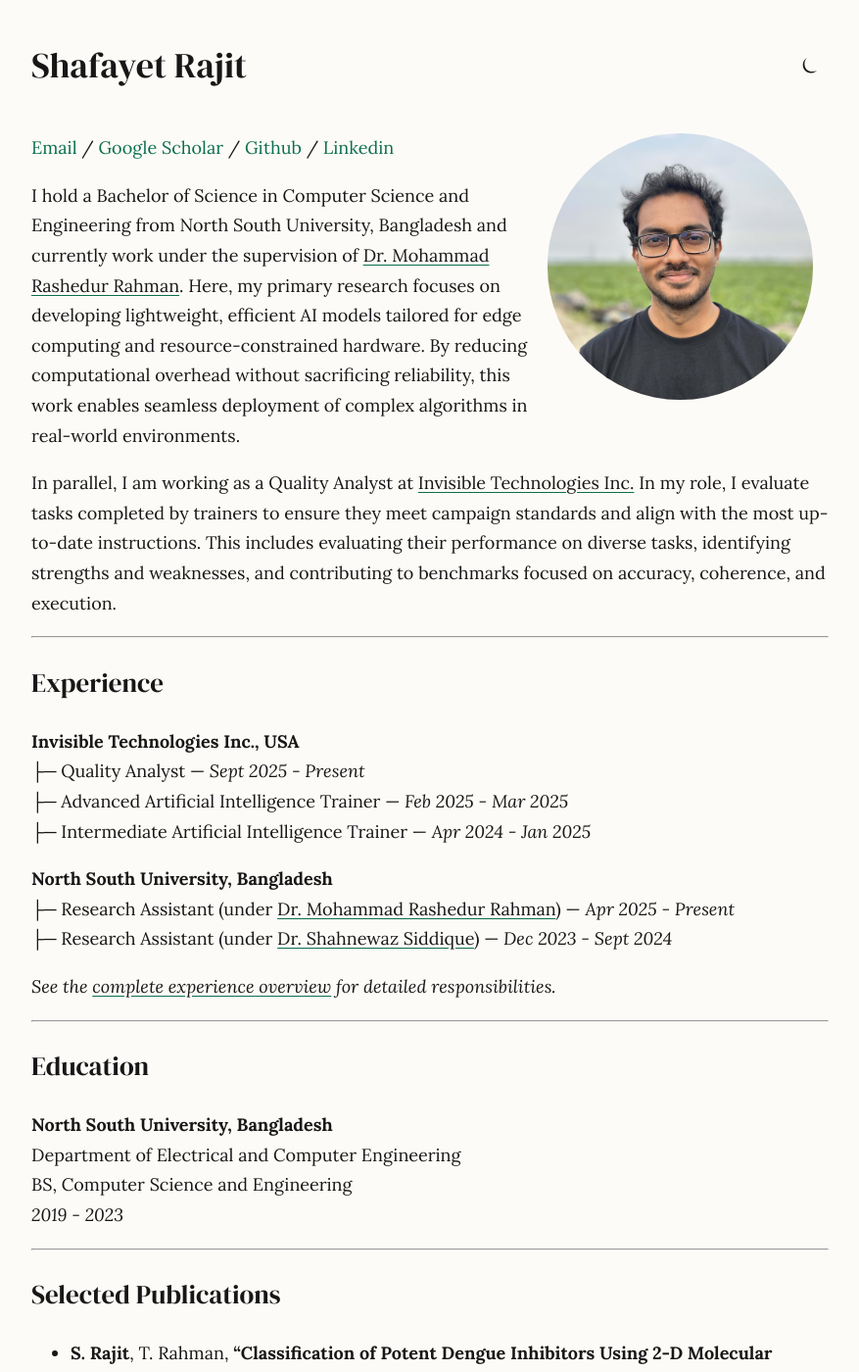
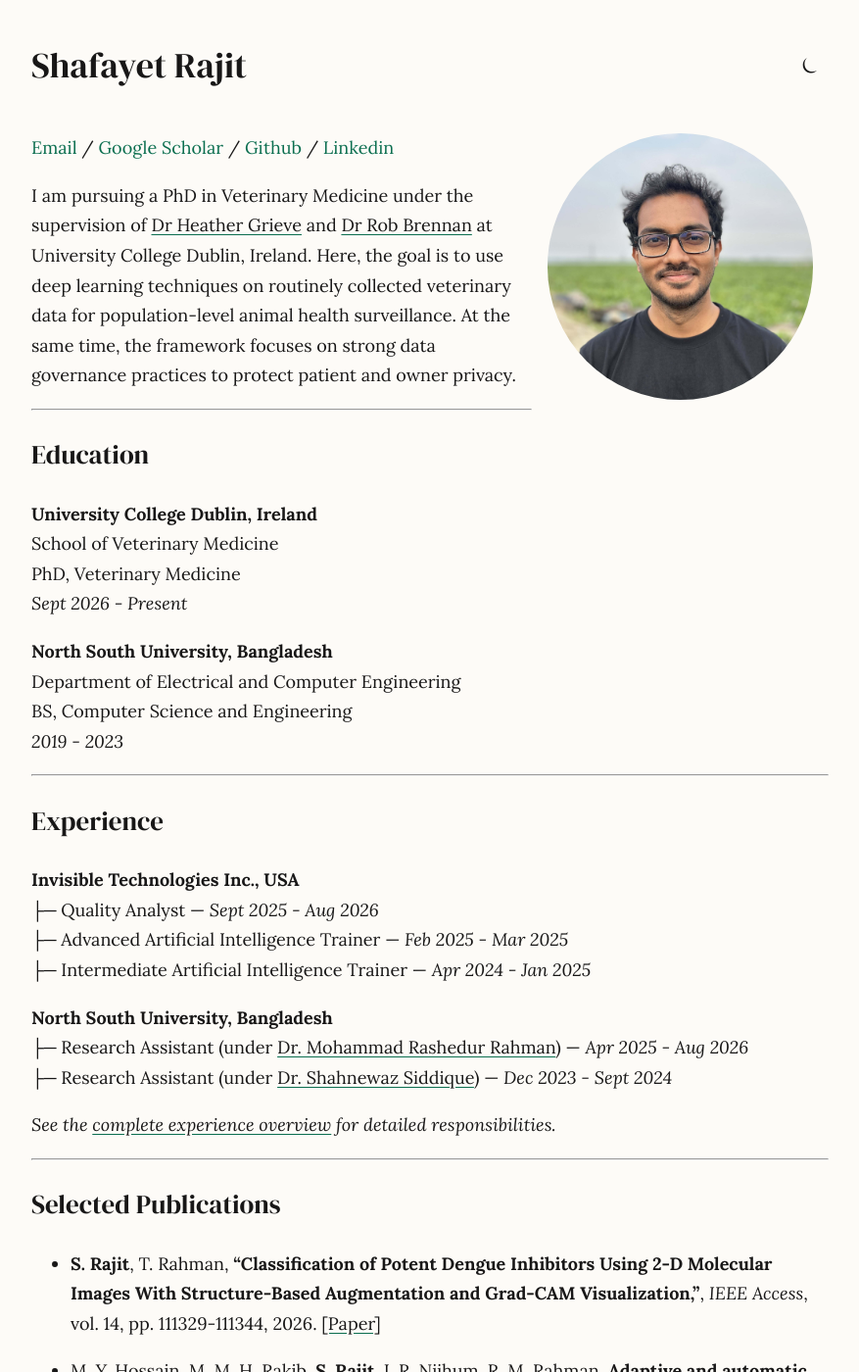
Before and after one commit to ShafayetRajit/shafayetrajit.github.io, a Jekyll site: the page built from index.md, in a window 1280 px wide and 1400 px high. Shown: the whole window at 98% size, without its empty margins (201-1078 px from the left). Built offline with Jekyll 4.4.1, drawn with Linux system fonts in a browser that asks for light colours.

Commit message:
updating information

```diff
--- a/index.md
+++ b/index.md
@@ -8,32 +8,31 @@
 ---
 <a href="mailto:shafayet.rajit.101@gmail.com" class="link-plain">Email</a> / <a href="http://scholar.google.com/citations?user=u0oB9uQAAAAJ" class="link-plain">Google Scholar</a> / <a href="http://github.com/ShafayetRajit" class="link-plain">Github</a> / <a href="http://linkedin.com/in/shafayetrajit" class="link-plain">Linkedin</a>
 
-I hold a Bachelor of Science in Computer Science and Engineering from North South University, Bangladesh and currently work under the supervision of [Dr. Mohammad Rashedur Rahman](https://ece.northsouth.edu/people/rashedur-rahman/). Here, my primary research focuses on developing lightweight, efficient AI models tailored for edge computing and resource-constrained hardware. By reducing computational overhead without sacrificing reliability, this work enables seamless deployment of complex algorithms in real-world environments.
+I am pursuing a PhD in Veterinary Medicine under the supervision of [Dr Heather Grieve](https://people.ucd.ie/heather.grieve) and [Dr Rob Brennan](https://people.ucd.ie/rob.brennan) at University College Dublin, Ireland. Here, the goal is to use deep learning techniques on routinely collected veterinary data for population-level animal health surveillance. At the same time, the framework focuses on strong data governance practices to protect patient and owner privacy.
 
+<hr>
 
-In parallel, I am working as a Quality Analyst at [Invisible Technologies Inc.](https://www.invisible.co/) In my role, I evaluate tasks completed by trainers to ensure they meet campaign standards and align with the most up-to-date instructions. This includes evaluating their performance on diverse tasks, identifying strengths and weaknesses, and contributing to benchmarks focused on accuracy, coherence, and execution.
+## Education
+
+**University College Dublin, Ireland** <br> School of Veterinary Medicine <br> PhD, Veterinary Medicine <br> *Sept 2026 - Present*
+
+**North South University, Bangladesh** <br> Department of Electrical and Computer Engineering <br> BS, Computer Science and Engineering <br> *2019 - 2023*
 
 <hr>
 
 ## Experience
 
 **Invisible Technologies Inc., USA** <br>
-├─ Quality Analyst &mdash; *Sept 2025 - Present*<br>
+├─ Quality Analyst &mdash; *Sept 2025 - Aug 2026*<br>
 ├─ Advanced Artificial Intelligence Trainer &mdash; *Feb 2025 - Mar 2025*<br>
 ├─ Intermediate Artificial Intelligence Trainer &mdash; *Apr 2024 - Jan 2025*<br>
 
 
 **North South University, Bangladesh** <br>
-├─ Research Assistant (under [Dr. Mohammad Rashedur Rahman](https://ece.northsouth.edu/people/rashedur-rahman/)) &mdash; *Apr 2025 - Present*<br>
+├─ Research Assistant (under [Dr. Mohammad Rashedur Rahman](https://ece.northsouth.edu/people/rashedur-rahman/)) &mdash; *Apr 2025 - Aug 2026*<br>
 ├─ Research Assistant (under [Dr. Shahnewaz Siddique](https://ece.northsouth.edu/people/dr-shahnewaz-siddique/)) &mdash; *Dec 2023 - Sept 2024*
 
 *See the <a href="{{site.url}}/experience/">complete experience overview</a> for detailed responsibilities.*
-
-<hr>
-
-## Education
-
-**North South University, Bangladesh** <br> Department of Electrical and Computer Engineering <br> BS, Computer Science and Engineering <br> *2019 - 2023*
 
 <hr>
 
```
Also changed, not shown: _pages/publications.md (+1 -1 lines).
